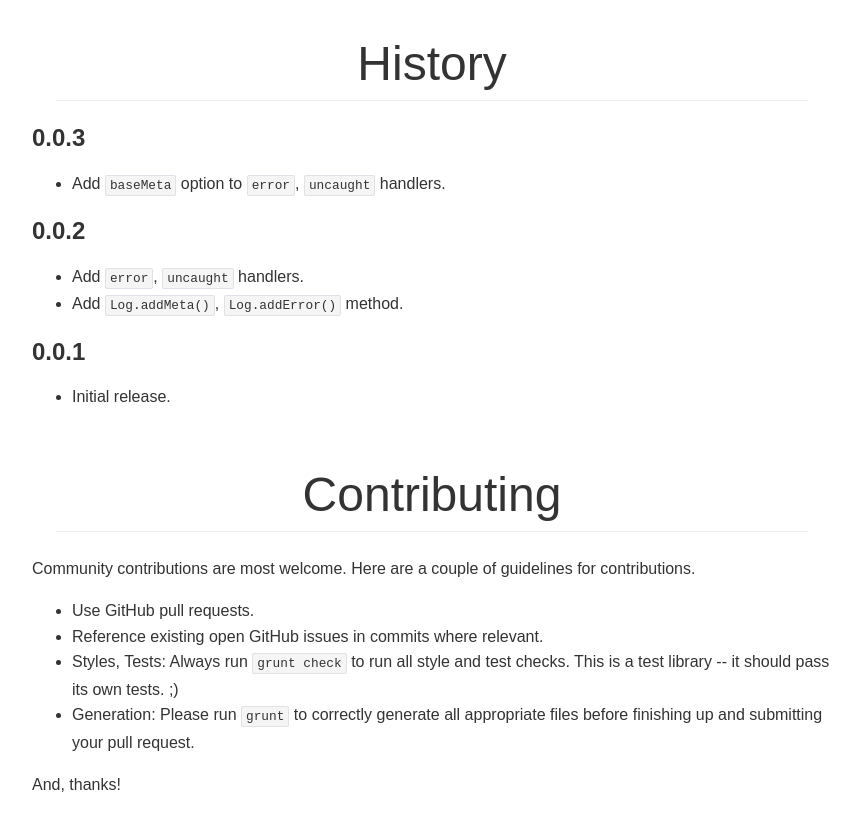
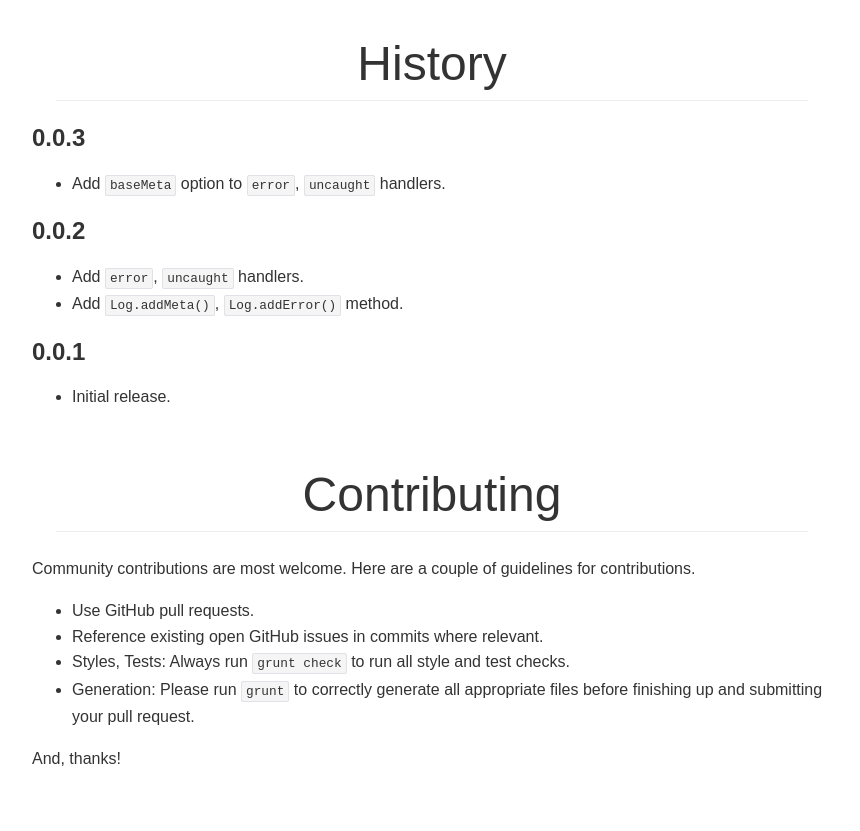
Before and after one commit to FormidableLabs/express-winston-middleware, a website: page index.html in a window 1280 px wide. Shown: the part 3714-4545 px from the top of the page, without its empty margins (0-860 px from the left). Drawn offline with nearby package versions, Linux system fonts and the light colour scheme.

Commit message:
Contributing: Update.

```diff
--- a/index.html
+++ b/index.html
@@ -172,8 +172,7 @@ contributions.</p>
 <ul>
 <li>Use GitHub pull requests.</li>
 <li>Reference existing open GitHub issues in commits where relevant.</li>
-<li>Styles, Tests: Always run <code>grunt check</code> to run all style and test checks.
-This is a test library -- it should pass its own tests. ;)</li>
+<li>Styles, Tests: Always run <code>grunt check</code> to run all style and test checks.</li>
 <li>Generation: Please run <code>grunt</code> to correctly generate all appropriate files
 before finishing up and submitting your pull request.</li>
 </ul>
```
Also changed, not shown: CONTRIBUTING.md (+0 -1 lines).
